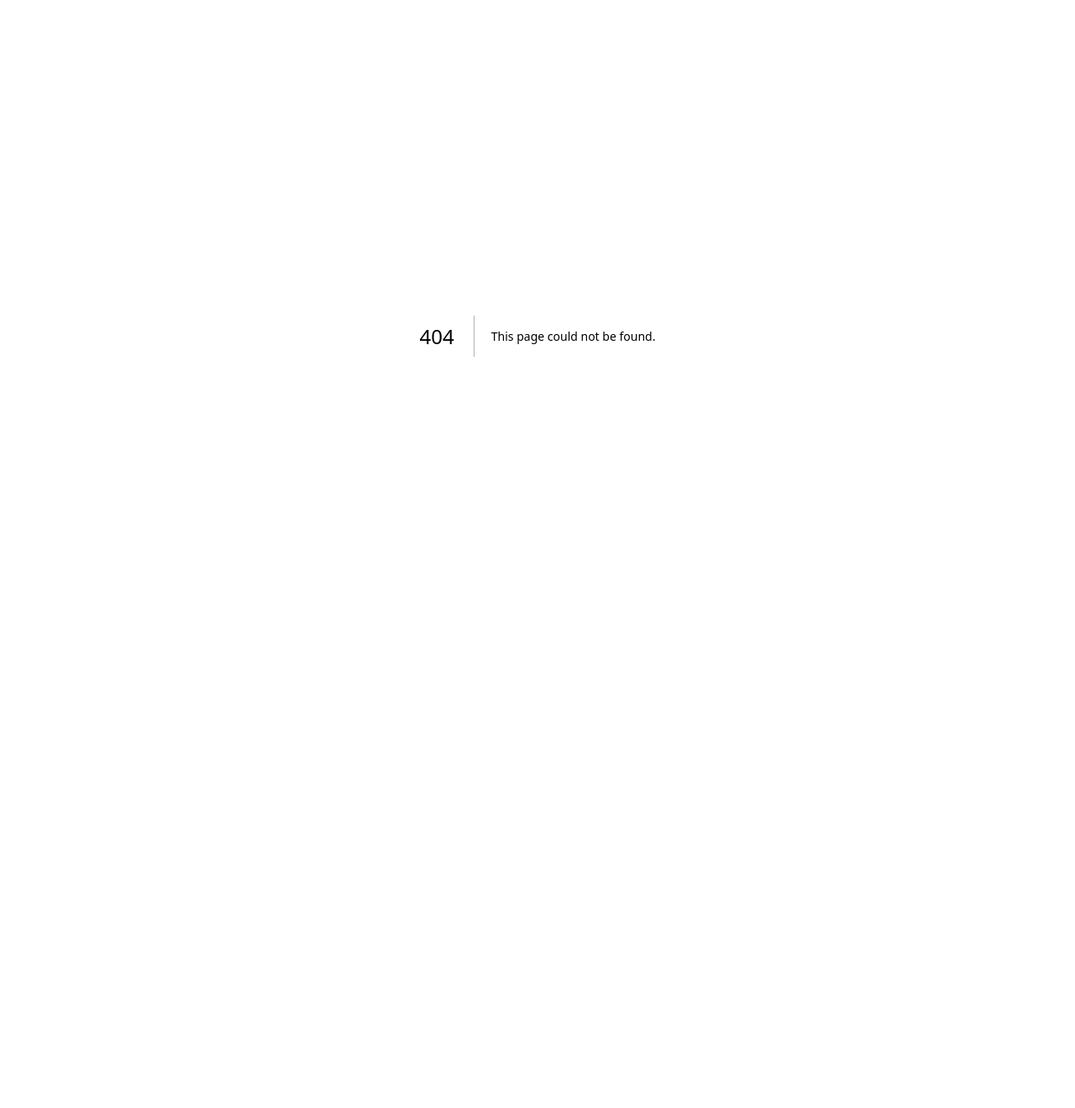
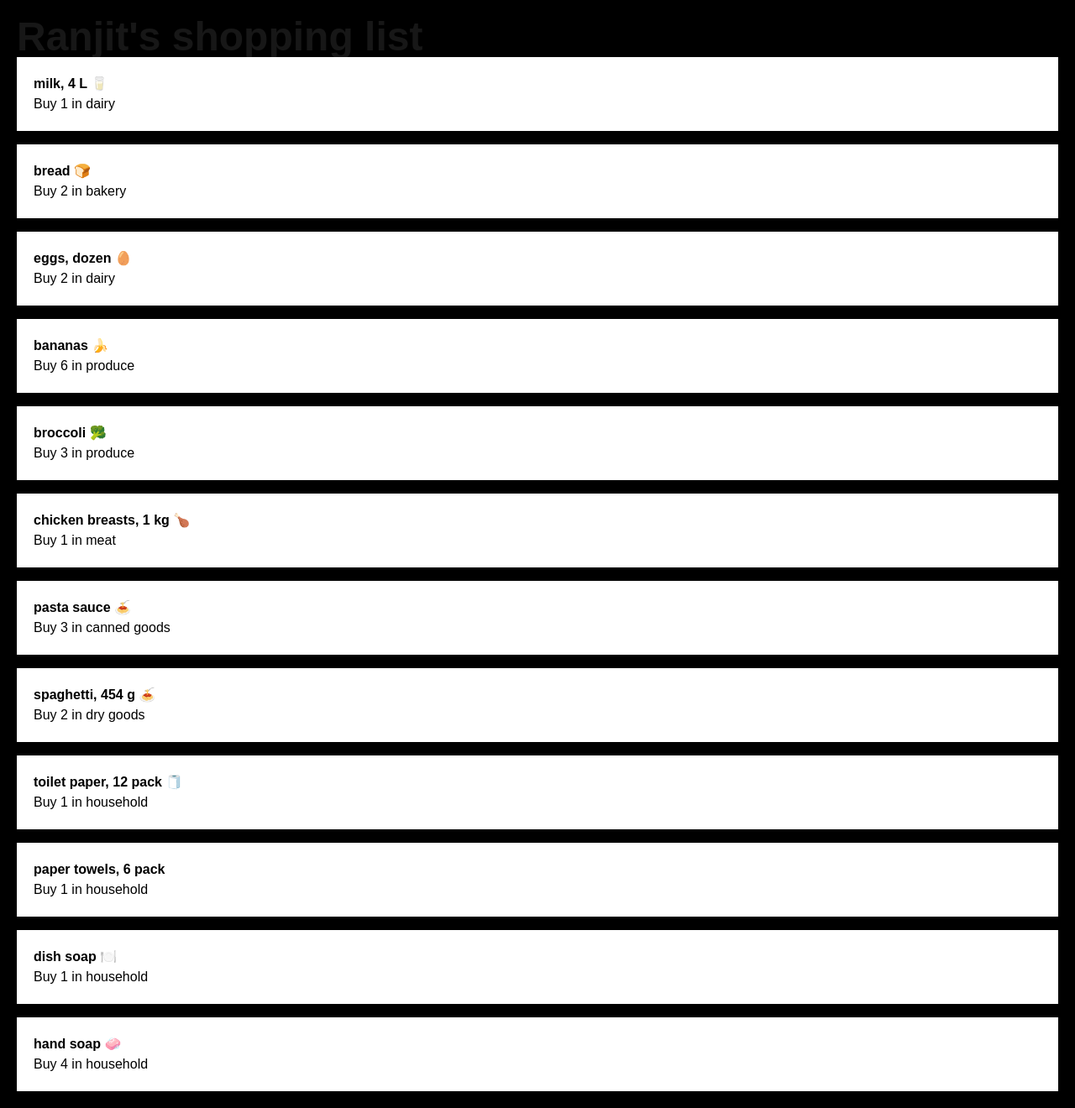
Before and after one commit to RJ123496/cprg306-assignments, a Next.js app: page /week-3 in a window 1280 px wide. Before the commit this address had no page. Shown: the whole page at 84% size. Before the commit the page ends 800 px from the top, so only its background shows below. Built offline with nearby package versions, Linux system fonts and the light colour scheme.

Commit message:
done Week 3

```diff
--- /dev/null
+++ b/app/week-3/item-list.js
@@ -0,0 +1,94 @@
+import Items from "./item";
+export default function ItemList() {
+    return(
+        <ul className= "flex-col flex gap-4 text-black ">
+            <Items{...item1} />
+            <Items{...item2} />
+            <Items{...item3} />
+            <Items{...item4} />
+            <Items{...item5} />
+            <Items{...item6} />
+            <Items{...item7} />
+            <Items{...item8} />
+            <Items{...item9} />
+            <Items{...item10} />
+            <Items{...item11} />
+            <Items{...item12} />
+        </ul>
+
+
+    );
+}
+
+
+const item1 = {
+    name: "milk, 4 L 🥛",
+    quantity: 1,
+    category: "dairy",
+  };
+
+  const item2 = {
+    name: "bread 🍞",
+    quantity: 2,
+    category: "bakery",
+  };
+
+  const item3 = {
+    name: "eggs, dozen 🥚",
+    quantity: 2,
+    category: "dairy",
+  };
+
+  const item4 = {
+    name: "bananas 🍌",
+    quantity: 6,
+    category: "produce",
+  };
+
+  const item5 = {
+    name: "broccoli 🥦",
+    quantity: 3,
+    category: "produce",
+  };
+
+  const item6 = {
+    name: "chicken breasts, 1 kg 🍗",
+    quantity: 1,
+    category: "meat",
+  };
+
+  const item7 = {
+    name: "pasta sauce 🍝",
+    quantity: 3,
+    category: "canned goods",
+  };
+
+  const item8 = {
+    name: "spaghetti, 454 g 🍝",
+    quantity: 2,
+    category: "dry goods",
+  };
+
+  const item9 = {
+    name: "toilet paper, 12 pack 🧻",
+    quantity: 1,
+    category: "household",
+  };
+
+  const item10 = {
+    name: "paper towels, 6 pack",
+    quantity: 1,
+    category: "household",
+  };
+
+  const item11 = {
+    name: "dish soap 🍽️",
+    quantity: 1,
+    category: "household",
+  };
+
+  const item12 = {
+    name: "hand soap 🧼",
+    quantity: 4,
+    category: "household",
+  };
--- /dev/null
+++ b/app/week-3/item.js
@@ -0,0 +1,9 @@
+export default function Items ({name, quantity, category}) {
+    return (
+        <li className=" p-5 bg-white max-w-100">
+        <p className="text-1xl font-bold text-black">{name}</p>
+        <p> Buy {quantity} in {category}</p>
+        </li>
+
+    );
+}
--- /dev/null
+++ b/app/week-3/page.js
@@ -0,0 +1,11 @@
+import ItemList from "./item-list";
+export default function Page(){
+    return (
+        <div className="p-5 bg-black">
+            <h1 className= "font-bold text-5xl ">
+                Ranjit's shopping list
+            </h1>
+            <ItemList/>
+        </div>
+    );
+}
```
